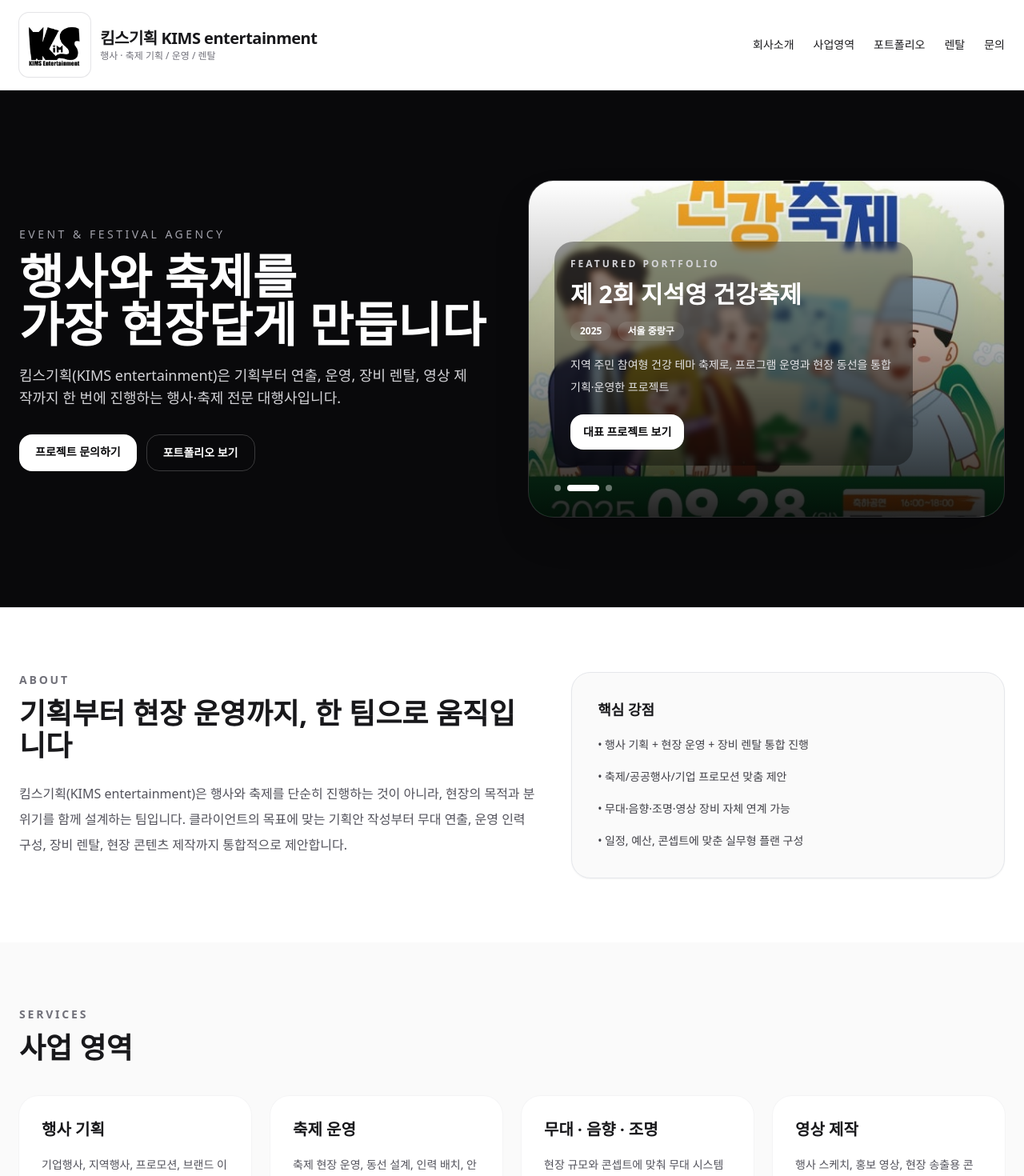
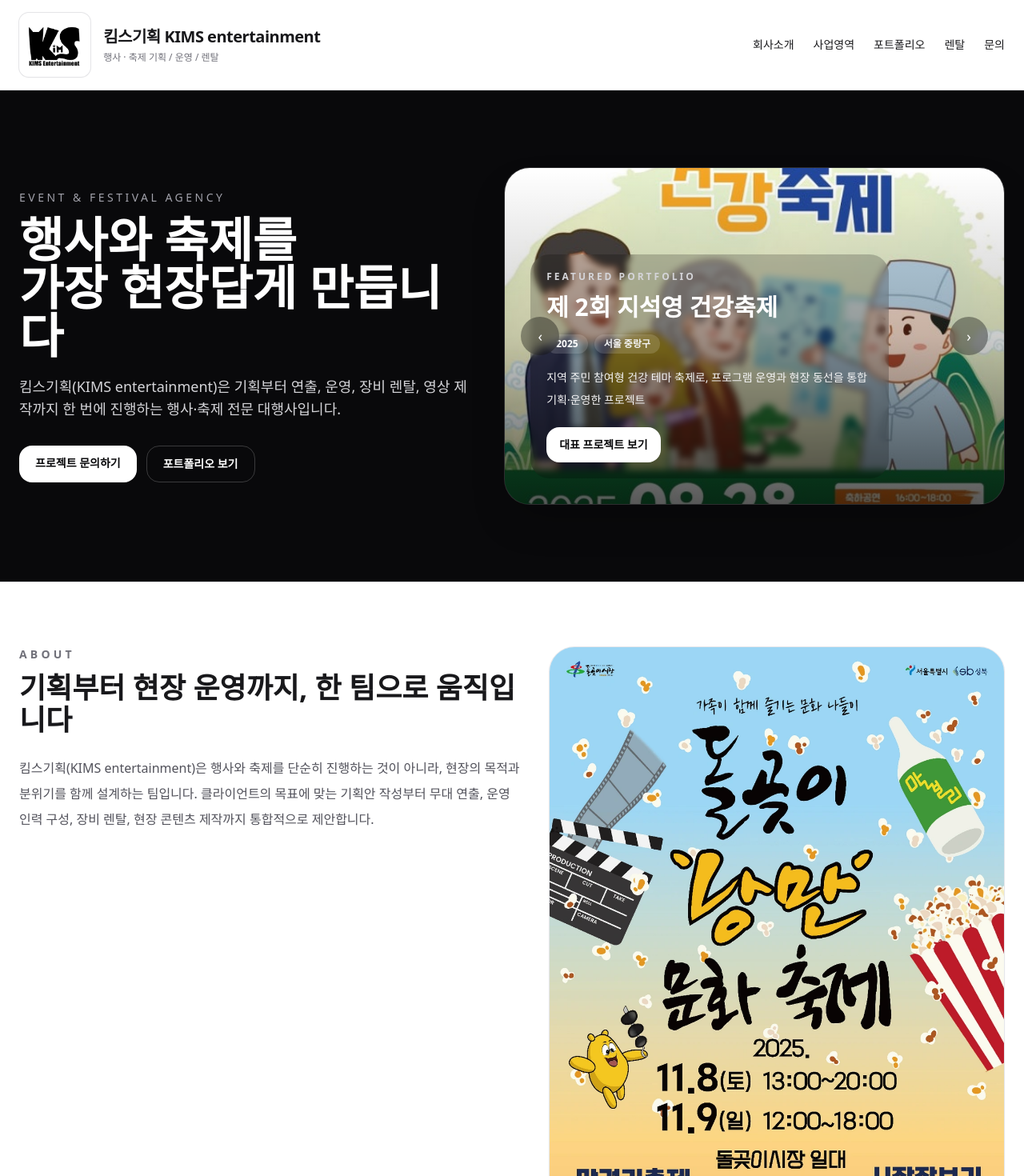
Before and after one commit to tjdwp34-pixel/kims-site, a React (Vite) app: page / in a window 1280 px wide. Shown: the top 1470 px of the page at 80% size. Built offline with nearby package versions, Linux system fonts and the light colour scheme.

Commit message:
Add files via upload

```diff
--- a/src/App.jsx
+++ b/src/App.jsx
@@ -203,7 +203,7 @@ export default function FestivalAgencySiteMockup() {
   const [heroIndex, setHeroIndex] = useState(0)
   const portfolioDetailRef = useRef(null)
   const portfolioListRef = useRef(null)
-  const portfolioAutoScrollTimeoutRef = useRef(null)
+  const portfolioGalleryRef = useRef(null)
 
   const [form, setForm] = useState({
     name: "",
@@ -311,6 +311,28 @@ ${form.message}`
     })
   }
 
+  const handleGalleryMove = (direction) => {
+    const container = portfolioGalleryRef.current
+    if (!container) return
+
+    const scrollAmount = Math.max(container.clientWidth * 0.75, 260)
+    container.scrollBy({
+      left: direction === "next" ? scrollAmount : -scrollAmount,
+      behavior: "smooth",
+    })
+  }
+
+  const handlePortfolioListMove = (direction) => {
+    const container = portfolioListRef.current
+    if (!container) return
+
+    const scrollAmount = Math.max(container.clientWidth * 0.82, 300)
+    container.scrollBy({
+      left: direction === "next" ? scrollAmount : -scrollAmount,
+      behavior: "smooth",
+    })
+  }
+
   useEffect(() => {
     const handleResize = () => {
       if (window.innerWidth >= 768) {
@@ -322,73 +344,6 @@ ${form.message}`
     return () => window.removeEventListener("resize", handleResize)
   }, [])
 
-  useEffect(() => {
-    const container = portfolioListRef.current
-    if (!container) return
-
-    let animationFrameId = null
-    let lastTime = 0
-    let isPaused = false
-    let pauseUntil = Date.now() + 2000
-
-    const pauseAutoScroll = (delay = 2500) => {
-      pauseUntil = Date.now() + delay
-    }
-
-    const step = (time) => {
-      if (!lastTime) lastTime = time
-      const delta = time - lastTime
-      lastTime = time
-
-      if (!isPaused && Date.now() > pauseUntil) {
-        const maxScrollLeft = container.scrollWidth - container.clientWidth
-        if (maxScrollLeft > 0) {
-          if (container.scrollLeft >= maxScrollLeft - 1) {
-            container.scrollTo({ left: 0, behavior: "smooth" })
-            pauseUntil = Date.now() + 1200
-          } else {
-            container.scrollLeft += delta * 0.09
-          }
-        }
-      }
-
-      animationFrameId = window.requestAnimationFrame(step)
-    }
-
-    const handleMouseEnter = () => {
-      isPaused = true
-    }
-
-    const handleMouseLeave = () => {
-      isPaused = false
-      pauseAutoScroll(1800)
-    }
-
-    const handleInteraction = () => {
-      pauseAutoScroll(3000)
-    }
-
-    animationFrameId = window.requestAnimationFrame(step)
-    container.addEventListener("mouseenter", handleMouseEnter)
-    container.addEventListener("mouseleave", handleMouseLeave)
-    container.addEventListener("touchstart", handleInteraction, { passive: true })
-    container.addEventListener("touchmove", handleInteraction, { passive: true })
-    container.addEventListener("wheel", handleInteraction, { passive: true })
-    container.addEventListener("scroll", handleInteraction, { passive: true })
-
-    return () => {
-      if (animationFrameId) window.cancelAnimationFrame(animationFrameId)
-      container.removeEventListener("mouseenter", handleMouseEnter)
-      container.removeEventListener("mouseleave", handleMouseLeave)
-      container.removeEventListener("touchstart", handleInteraction)
-      container.removeEventListener("touchmove", handleInteraction)
-      container.removeEventListener("wheel", handleInteraction)
-      container.removeEventListener("scroll", handleInteraction)
-      if (portfolioAutoScrollTimeoutRef.current) {
-        clearTimeout(portfolioAutoScrollTimeoutRef.current)
-      }
-    }
-  }, [sortedPortfolio])
 
   useEffect(() => {
     if (!featuredPortfolio.length) return
@@ -423,7 +378,7 @@ ${form.message}`
     <div className="min-h-screen bg-white text-zinc-900">
       <header className="sticky top-0 z-50 border-b bg-white/90 backdrop-blur">
         <div className="mx-auto flex max-w-7xl items-center justify-between px-4 py-3 sm:px-6 sm:py-4">
-          <div className="flex min-w-0 items-center gap-3">
+          <div className="flex min-w-0 items-center gap-4">
             <div className="rounded-xl bg-white p-2 shadow-sm ring-1 ring-zinc-200">
               <img
                 src="/logo.png"
@@ -435,8 +390,8 @@ ${form.message}`
               />
             </div>
             <div>
-              <p className="text-base font-bold tracking-tight sm:text-xl">킴스기획 KIMS entertainment</p>
-              <p className="text-[11px] text-zinc-500 sm:text-xs">행사 · 축제 기획 / 운영 / 렌탈</p>
+              <p className="text-sm font-bold tracking-tight sm:text-xl">킴스기획 KIMS entertainment</p>
+              <p className="mt-1 text-[11px] leading-relaxed text-zinc-500 sm:text-xs">행사 · 축제 기획 / 운영 / 렌탈</p>
             </div>
           </div>
           <nav className="hidden gap-6 text-sm md:flex">
@@ -469,10 +424,10 @@ ${form.message}`
       </header>
 
       <section className="border-b bg-zinc-950 text-white">
-        <div className="mx-auto grid max-w-7xl gap-8 px-4 py-16 sm:px-6 sm:py-20 md:grid-cols-2 md:gap-10 md:py-28">
+        <div className="mx-auto grid max-w-7xl gap-8 px-4 py-14 sm:px-6 sm:py-20 md:grid-cols-[0.95fr_1.05fr] md:gap-10 md:py-24">
           <div className="flex flex-col justify-center">
             <p className="mb-3 text-sm uppercase tracking-[0.25em] text-zinc-400">Event & Festival Agency</p>
-            <h1 className="text-3xl font-black leading-tight sm:text-4xl md:text-6xl">
+            <h1 className="max-w-[7.5em] text-[2.6rem] font-black leading-[0.95] sm:max-w-none sm:text-5xl md:text-6xl">
               행사와 축제를
               <br />
               가장 현장답게 만듭니다
@@ -503,19 +458,19 @@ ${form.message}`
                     e.currentTarget.style.display = 'none'
                   }}
                 />
-                <div className="absolute inset-0 bg-gradient-to-t from-black/85 via-black/35 to-transparent" />
+                <div className="absolute inset-0 bg-gradient-to-t from-black/65 via-black/20 to-transparent" />
               </div>
             ))}
 
             <div className="relative flex min-h-[360px] flex-col justify-end p-6 sm:min-h-[420px] sm:p-8">
-              <div className="max-w-md rounded-3xl bg-black/35 p-5 backdrop-blur-sm">
+              <div className="max-w-md rounded-3xl bg-black/20 p-5 backdrop-blur-sm">
                 <p className="text-xs font-semibold uppercase tracking-[0.25em] text-zinc-300">Featured Portfolio</p>
                 <h2 className="mt-3 text-2xl font-bold sm:text-3xl">{featuredPortfolio[heroIndex]?.title}</h2>
                 <div className="mt-4 flex flex-wrap gap-2 text-xs">
-                  <span className="rounded-full bg-white/10 px-3 py-1 font-semibold">{featuredPortfolio[heroIndex]?.year}</span>
-                  <span className="rounded-full bg-white/10 px-3 py-1 font-semibold">{featuredPortfolio[heroIndex]?.location}</span>
+                  <span className="rounded-full bg-white/15 px-3 py-1 font-semibold text-white">{featuredPortfolio[heroIndex]?.year}</span>
+                  <span className="rounded-full bg-white/15 px-3 py-1 font-semibold text-zinc-100">{featuredPortfolio[heroIndex]?.location}</span>
                 </div>
-                <p className="mt-4 text-sm leading-7 text-zinc-200">{featuredPortfolio[heroIndex]?.desc}</p>
+                <p className="mt-4 text-sm leading-7 text-zinc-100">{featuredPortfolio[heroIndex]?.desc}</p>
                 <button
                   type="button"
                   onClick={() => handlePortfolioSelect(featuredPortfolio[heroIndex]?.id)}
@@ -525,48 +480,64 @@ ${form.message}`
                 </button>
               </div>
 
-              <div className="mt-6 flex gap-2">
-                {featuredPortfolio.map((item, index) => (
               <button
-                    key={item.id}
                 type="button"
-                    onClick={() => setHeroIndex(index)}
-                    className={`h-2 rounded-full transition-all ${index === heroIndex ? "w-10 bg-white" : "w-2 bg-white/40"}`}
-                    aria-label={`${item.title} 보기`}
-                  />
-                ))}
-              </div>
+                onClick={() => setHeroIndex((prev) => (prev - 1 + featuredPortfolio.length) % featuredPortfolio.length)}
+                className="absolute left-3 top-1/2 z-10 inline-flex h-10 w-10 -translate-y-1/2 items-center justify-center rounded-full bg-black/35 text-lg text-white backdrop-blur-sm transition hover:bg-black/50 sm:left-5 sm:h-12 sm:w-12"
+                aria-label="이전 대표 프로젝트"
+              >
+                ‹
+              </button>
+
+              <button
+                type="button"
+                onClick={() => setHeroIndex((prev) => (prev + 1) % featuredPortfolio.length)}
+                className="absolute right-3 top-1/2 z-10 inline-flex h-10 w-10 -translate-y-1/2 items-center justify-center rounded-full bg-black/35 text-lg text-white backdrop-blur-sm transition hover:bg-black/50 sm:right-5 sm:h-12 sm:w-12"
+                aria-label="다음 대표 프로젝트"
+              >
+                ›
+              </button>
             </div>
           </div>
         </div>
       </section>
 
       <section id="about" className="mx-auto max-w-7xl px-4 py-16 sm:px-6 sm:py-20">
-        <div className="grid gap-10 md:grid-cols-[1.2fr_1fr]">
+        <div className="grid gap-8 md:grid-cols-[1.05fr_0.95fr] md:items-start">
           <div>
-            <p className="text-sm font-semibold uppercase tracking-[0.2em] text-zinc-500">About</p>
-            <h2 className="mt-3 text-3xl font-bold md:text-4xl">기획부터 현장 운영까지, 한 팀으로 움직입니다</h2>
+            <p className="text-sm font-semibold uppercase tracking-[0.3em] text-zinc-500">About</p>
+            <h2 className="mt-3 text-3xl font-bold leading-tight md:text-4xl">기획부터 현장 운영까지, 한 팀으로 움직입니다</h2>
             <p className="mt-6 text-base leading-8 text-zinc-600">
               킴스기획(KIMS entertainment)은 행사와 축제를 단순히 진행하는 것이 아니라, 현장의 목적과 분위기를 함께 설계하는 팀입니다.
               클라이언트의 목표에 맞는 기획안 작성부터 무대 연출, 운영 인력 구성, 장비 렌탈, 현장 콘텐츠 제작까지 통합적으로 제안합니다.
             </p>
           </div>
-          <div className="rounded-3xl border bg-zinc-50 p-8 shadow-sm">
+          <div className="overflow-hidden rounded-[2rem] border bg-zinc-100 shadow-sm">
+            <img
+              src={featuredPortfolio[0]?.image}
+              alt="킴스기획 대표 프로젝트 이미지"
+              className="h-full min-h-[280px] w-full object-cover"
+              onError={(e) => {
+                e.currentTarget.style.display = 'none'
+              }}
+            />
+          </div>
+        </div>
+        <div className="mt-8 rounded-3xl border bg-zinc-50 p-8 shadow-sm">
           <p className="text-lg font-bold">핵심 강점</p>
-            <ul className="mt-4 space-y-3 text-sm leading-7 text-zinc-700">
+          <ul className="mt-4 grid gap-3 text-sm leading-7 text-zinc-700 md:grid-cols-2">
             <li>• 행사 기획 + 현장 운영 + 장비 렌탈 통합 진행</li>
             <li>• 축제/공공행사/기업 프로모션 맞춤 제안</li>
             <li>• 무대·음향·조명·영상 장비 자체 연계 가능</li>
             <li>• 일정, 예산, 콘셉트에 맞춘 실무형 플랜 구성</li>
           </ul>
         </div>
-        </div>
       </section>
 
       <section id="services" className="bg-zinc-50 py-16 sm:py-20">
         <div className="mx-auto max-w-7xl px-4 sm:px-6">
           <div className="mb-10">
-            <p className="text-sm font-semibold uppercase tracking-[0.2em] text-zinc-500">Services</p>
+            <p className="text-sm font-semibold uppercase tracking-[0.3em] text-zinc-500">Services</p>
             <h2 className="mt-3 text-3xl font-bold md:text-4xl">사업 영역</h2>
           </div>
           <div className="grid gap-6 md:grid-cols-2 xl:grid-cols-4">
@@ -592,7 +563,26 @@ ${form.message}`
           <a href="#contact" className="rounded-2xl border px-4 py-2 text-sm font-semibold hover:bg-zinc-50">견적 문의</a>
         </div>
 
-        <div ref={portfolioListRef} className="mt-6 flex gap-6 overflow-x-auto pb-3">
+        <div className="relative mt-6">
+          <button
+            type="button"
+            onClick={() => handlePortfolioListMove("prev")}
+            className="absolute left-2 top-1/2 z-10 inline-flex h-10 w-10 -translate-y-1/2 items-center justify-center rounded-full bg-white/90 text-lg text-zinc-900 shadow-md transition hover:bg-white sm:left-4 sm:h-12 sm:w-12"
+            aria-label="이전 포트폴리오 보기"
+          >
+            ‹
+          </button>
+
+          <button
+            type="button"
+            onClick={() => handlePortfolioListMove("next")}
+            className="absolute right-2 top-1/2 z-10 inline-flex h-10 w-10 -translate-y-1/2 items-center justify-center rounded-full bg-white/90 text-lg text-zinc-900 shadow-md transition hover:bg-white sm:right-4 sm:h-12 sm:w-12"
+            aria-label="다음 포트폴리오 보기"
+          >
+            ›
+          </button>
+
+          <div ref={portfolioListRef} className="flex gap-6 overflow-x-hidden px-12 pb-3 sm:px-16">
           {sortedPortfolio.map((item) => (
             <article key={item.id} className="min-w-[280px] max-w-[280px] overflow-hidden rounded-3xl border bg-white shadow-sm transition hover:-translate-y-1 hover:shadow-lg sm:min-w-[320px] sm:max-w-[320px]">
               <div className="relative h-64 overflow-hidden bg-zinc-200">
@@ -630,6 +620,7 @@ ${form.message}`
             </article>
           ))}
           </div>
+        </div>
 
         <div ref={portfolioDetailRef} className="mt-12 rounded-[2rem] border bg-zinc-950 p-5 text-white shadow-xl transition-all duration-500 sm:p-6 md:p-8">
           <div className="flex flex-col gap-4 md:flex-row md:items-end md:justify-between">
@@ -647,10 +638,29 @@ ${form.message}`
 
           <p className="mt-6 max-w-3xl text-sm leading-7 text-zinc-300">{selectedPortfolio?.detail}</p>
 
-          <div className="mt-8 flex gap-4 overflow-x-auto pb-2">
+          <div className="relative mt-8">
+            <button
+              type="button"
+              onClick={() => handleGalleryMove("prev")}
+              className="absolute left-2 top-1/2 z-10 inline-flex h-10 w-10 -translate-y-1/2 items-center justify-center rounded-full bg-black/50 text-lg text-white backdrop-blur-sm transition hover:bg-black/70 sm:left-4 sm:h-12 sm:w-12"
+              aria-label="이전 사진 보기"
+            >
+              ‹
+            </button>
+
+            <button
+              type="button"
+              onClick={() => handleGalleryMove("next")}
+              className="absolute right-2 top-1/2 z-10 inline-flex h-10 w-10 -translate-y-1/2 items-center justify-center rounded-full bg-black/50 text-lg text-white backdrop-blur-sm transition hover:bg-black/70 sm:right-4 sm:h-12 sm:w-12"
+              aria-label="다음 사진 보기"
+            >
+              ›
+            </button>
+
+            <div ref={portfolioGalleryRef} className="flex gap-4 overflow-x-hidden px-12 pb-2 sm:px-16">
             {selectedPortfolio?.gallery.map((image, index) => (
-              <div key={image} className="min-w-[250px] overflow-hidden rounded-3xl bg-white/5 ring-1 ring-white/10">
-                <div className="h-56 bg-zinc-800">
+              <div key={image} className="min-w-[250px] overflow-hidden rounded-3xl bg-white/5 ring-1 ring-white/10 sm:min-w-[320px]">
+                <div className="h-56 bg-zinc-800 sm:h-64">
                   <img
                     src={image}
                     alt={`${selectedPortfolio?.title} 사진 ${index + 1}`}
@@ -669,8 +679,7 @@ ${form.message}`
               </div>
             ))}
             </div>
-
-
+          </div>
         </div>
       </section>
 
```
Lines whose indentation alone changed are shown as unchanged.
